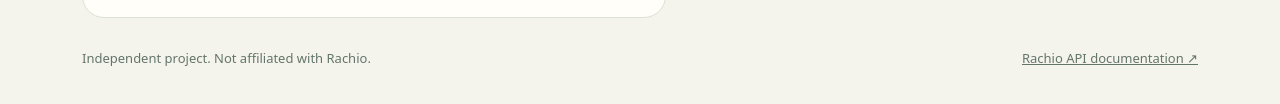
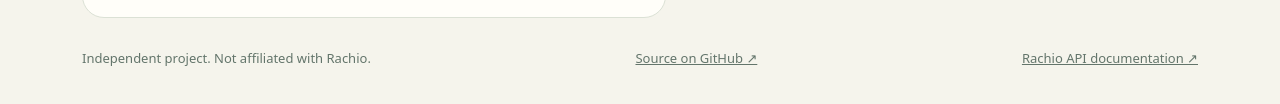
Before and after one commit to radian23/rachio-winterizer, a website with bundled scripts: page index.html in a window 1280 px wide. Shown: the part 1603-1707 px from the top of the page. Built offline with nearby package versions, Linux system fonts and the light colour scheme.

Commit message:
Link to project source from app footer

```diff
--- a/index.html
+++ b/index.html
@@ -78,7 +78,7 @@
 
       </aside>
     </div>
-    <footer>Independent project. Not affiliated with Rachio. <a href="https://rachio.readme.io/reference/getting-started" target="_blank" rel="noreferrer">Rachio API documentation ↗</a></footer>
+    <footer>Independent project. Not affiliated with Rachio. <a href="https://github.com/radian23/rachio-winterizer" target="_blank" rel="noopener noreferrer">Source on GitHub ↗</a> <a href="https://rachio.readme.io/reference/getting-started" target="_blank" rel="noreferrer">Rachio API documentation ↗</a></footer>
   </main>
 </body>
 </html>
```
